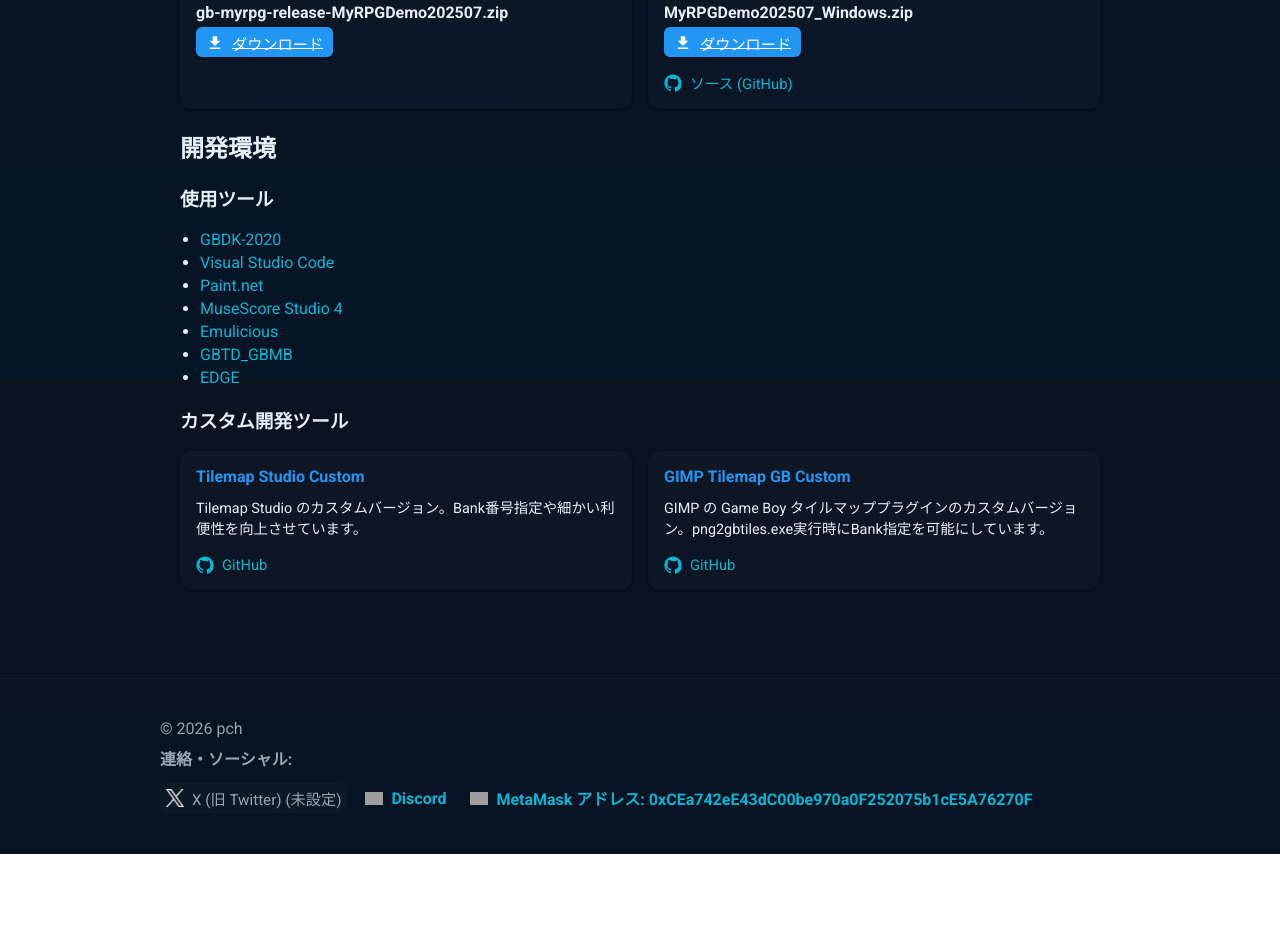
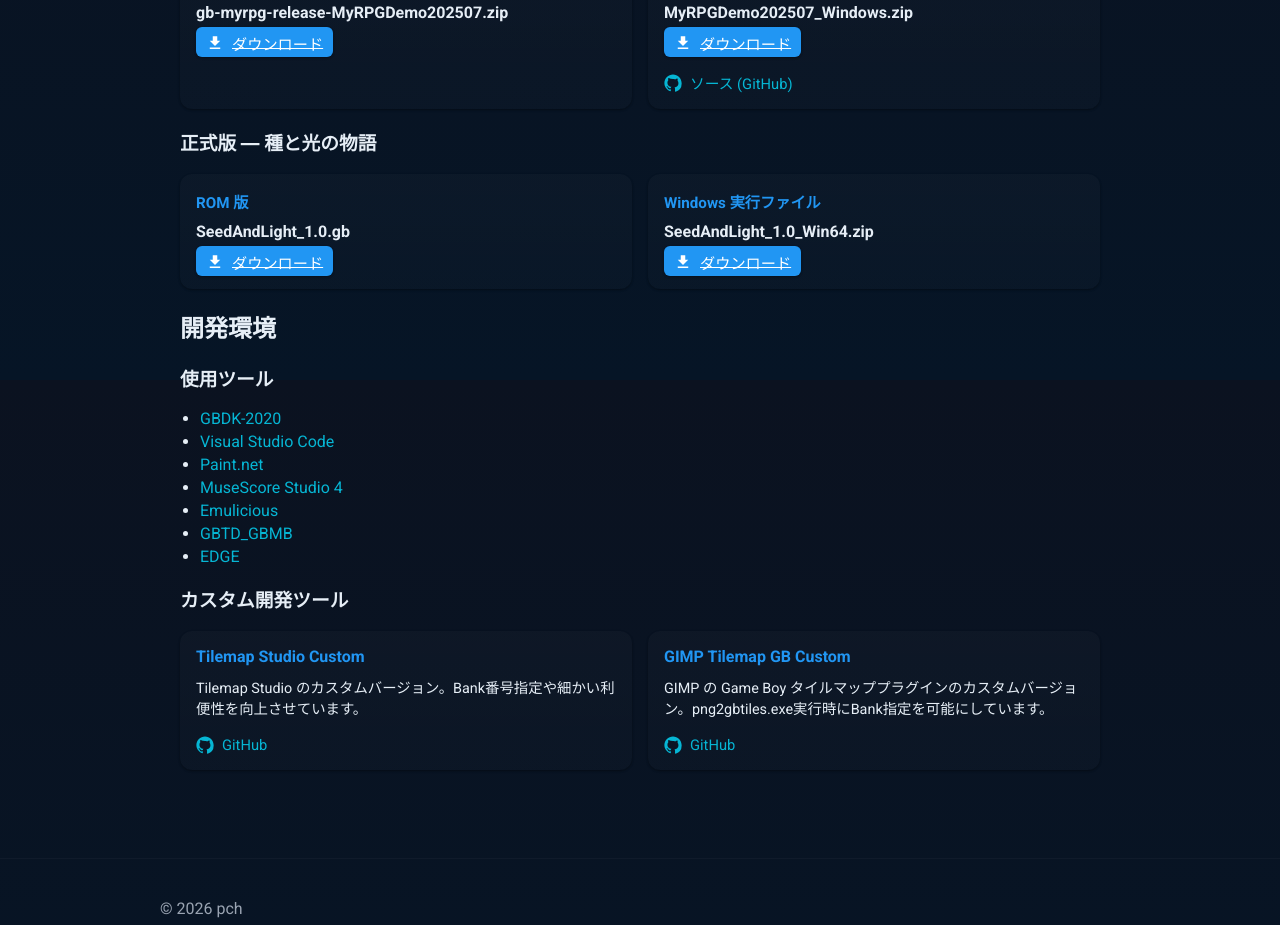
Before and after one commit to o-pch/o-pch.github.io, a React (Vite) app: page / in a window 1280 px wide. Shown: the part 2020-2945 px from the top of the page. Before the commit the page ends 2874 px from the top, so only its background shows below. Built offline with nearby package versions, Linux system fonts and the light colour scheme; no server answers; grey boxes are pictures that could not be loaded.

Commit message:
正式版のファイルを追加

```diff
--- a/src/App.jsx
+++ b/src/App.jsx
@@ -107,6 +107,29 @@
                 </svg>
                 <span className="repo-text">{t('source_repo')}</span>
               </a>
+            </div>
+          </div>
+
+          {/* Official release section */}
+          <h3>{t('official')} ― {t('official_title')}</h3>
+
+          {/*
+          <div style={{ marginBottom: '2rem' }}>
+            <GameBoyEmulator romPath={config.officialRomFile} />
+          </div>
+          */}
+
+          <div className="download-grid">
+            <div className="download-card card">
+              <h4>{t('rom')}</h4>
+              <p className="filename">{config.officialDownloads.rom.split('/').pop()}</p>
+              <DownloadLink href={config.officialDownloads.rom}>{t('download_button')}</DownloadLink>
+            </div>
+
+            <div className="download-card card">
+              <h4>{t('windows')}</h4>
+              <p className="filename">{config.officialDownloads.windows.split('/').pop()}</p>
+              <DownloadLink href={config.officialDownloads.windows}>{t('download_button')}</DownloadLink>
             </div>
           </div>
 
--- a/src/config.js
+++ b/src/config.js
@@ -16,6 +16,12 @@
     rom: "files/gb-myrpg-release-MyRPGDemo202507.zip",
     windows: "files/MyRPGDemo202507_Windows.zip"
   },
+  // official release assets
+  officialDownloads: {
+    rom: "files/SeedAndLight_1.0.gb",
+    windows: "files/SeedAndLight_1.0_Win64.zip"
+  },
+  officialRomFile: "files/SeedAndLight_1.0.gb",
 
   // You can specify either a full YouTube URL or just the 11-character video ID.
   // Using only the ID is more concise and less error-prone for configuration.
--- a/src/i18n.js
+++ b/src/i18n.js
@@ -14,6 +14,8 @@
       myrpg_title: 'MyRPG',
       myrpg_desc: '制作中のゲームボーイ用ロールプレイングゲームです\n制作過程をYouTubeで公開しています',
       demo: 'デモ版',
+      official: '正式版',
+      official_title: '種と光の物語',
         download_button: 'ダウンロード',
         source_repo: 'ソース (GitHub)',
       myrpg_playlist: '制作過程プレイリスト',
@@ -54,6 +56,8 @@
       myrpg_title: 'MyRPG',
       myrpg_desc: 'A role-playing game for Game Boy in development\nThe development process is being shared on YouTube',
       demo: 'Demo Build',
+      official: 'Official Release',
+      official_title: 'Story of Seed and Light',
         download_button: 'Download',
         source_repo: 'Source (GitHub)',
     myrpg_playlist: 'Development playlist',
```
Also changed, not shown: 7 other files (tests, documents, lock files or other folders).
